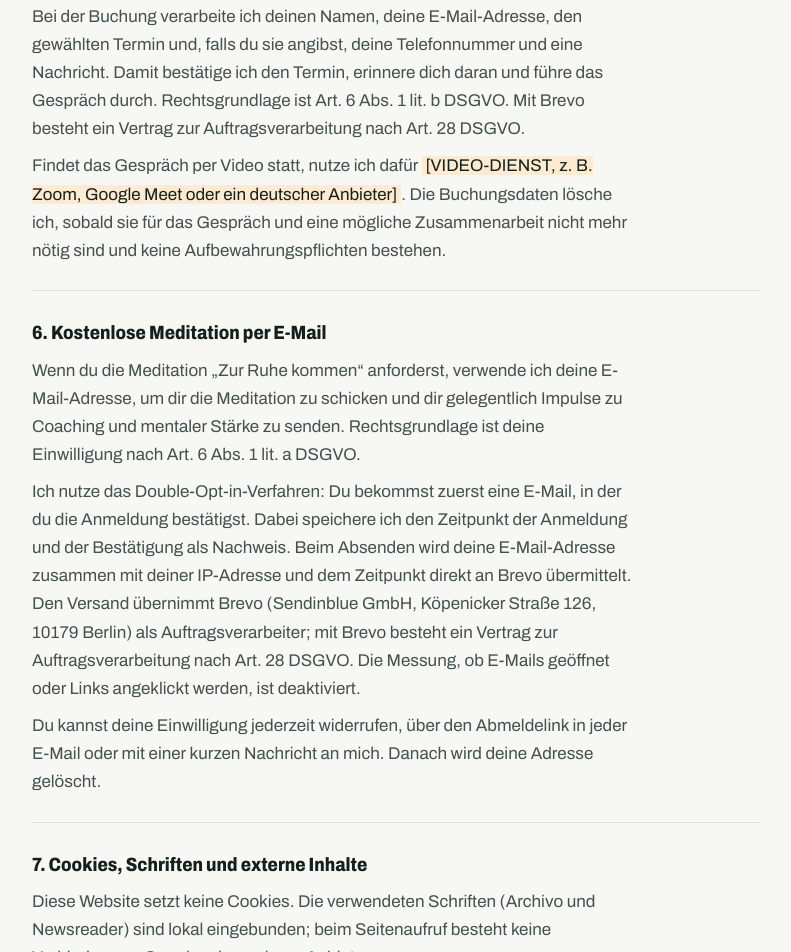
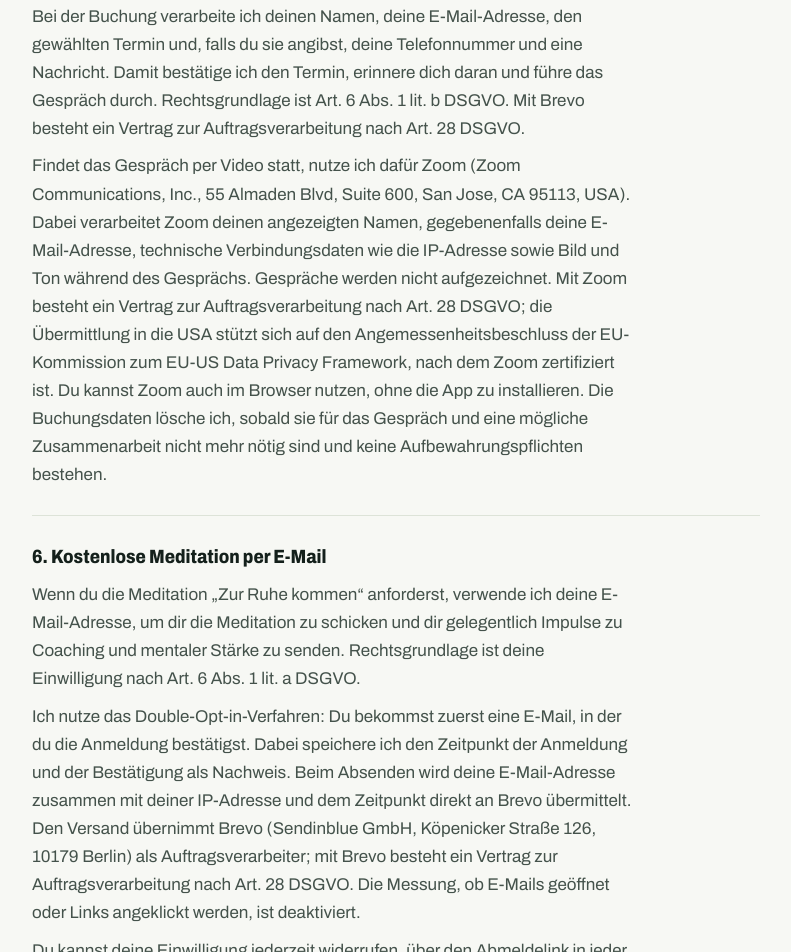
Before and after one commit to BerndRein/DR-neuehomepage, a plain HTML site: page datenschutz.html in a window 1280 px wide. Shown: the part 2054-3006 px from the top of the page, without its empty margins (244-1035 px from the left). Drawn offline with Linux system fonts and the light colour scheme.

Commit message:
Datenschutz: Zoom als Video-Dienst für das Erstgespräch eintragen
Co-Authored-By: Claude Opus 5.5 <noreply@anthropic.com>
Claude-Session: https://claude.ai/code/session_013ww2vfc1M5o47jcq1oPTa1

```diff
--- a/datenschutz.html
+++ b/datenschutz.html
@@ -105,7 +105,7 @@
       <h2>5. Online-Terminbuchung</h2>
       <p>Für das kostenlose Erstgespräch kannst du online einen Termin buchen. Dafür nutze ich die Terminbuchung von Brevo (Sendinblue GmbH, Köpenicker Straße 126, 10179 Berlin). Wenn du auf „Termin buchen“ klickst, öffnet sich die Buchungsseite von Brevo; erst dann werden Daten an Brevo übertragen.</p>
       <p>Bei der Buchung verarbeite ich deinen Namen, deine E-Mail-Adresse, den gewählten Termin und, falls du sie angibst, deine Telefonnummer und eine Nachricht. Damit bestätige ich den Termin, erinnere dich daran und führe das Gespräch durch. Rechtsgrundlage ist Art. 6 Abs. 1 lit. b DSGVO. Mit Brevo besteht ein Vertrag zur Auftragsverarbeitung nach Art. 28 DSGVO.</p>
-      <p>Findet das Gespräch per Video statt, nutze ich dafür <span class="todo">[VIDEO-DIENST, z. B. Zoom, Google Meet oder ein deutscher Anbieter]</span>. Die Buchungsdaten lösche ich, sobald sie für das Gespräch und eine mögliche Zusammenarbeit nicht mehr nötig sind und keine Aufbewahrungspflichten bestehen.</p>
+      <p>Findet das Gespräch per Video statt, nutze ich dafür Zoom (Zoom Communications, Inc., 55 Almaden Blvd, Suite 600, San Jose, CA 95113, USA). Dabei verarbeitet Zoom deinen angezeigten Namen, gegebenenfalls deine E-Mail-Adresse, technische Verbindungsdaten wie die IP-Adresse sowie Bild und Ton während des Gesprächs. Gespräche werden nicht aufgezeichnet. Mit Zoom besteht ein Vertrag zur Auftragsverarbeitung nach Art. 28 DSGVO; die Übermittlung in die USA stützt sich auf den Angemessenheitsbeschluss der EU-Kommission zum EU-US Data Privacy Framework, nach dem Zoom zertifiziert ist. Du kannst Zoom auch im Browser nutzen, ohne die App zu installieren. Die Buchungsdaten lösche ich, sobald sie für das Gespräch und eine mögliche Zusammenarbeit nicht mehr nötig sind und keine Aufbewahrungspflichten bestehen.</p>
     </section>
 
     <section>
```
